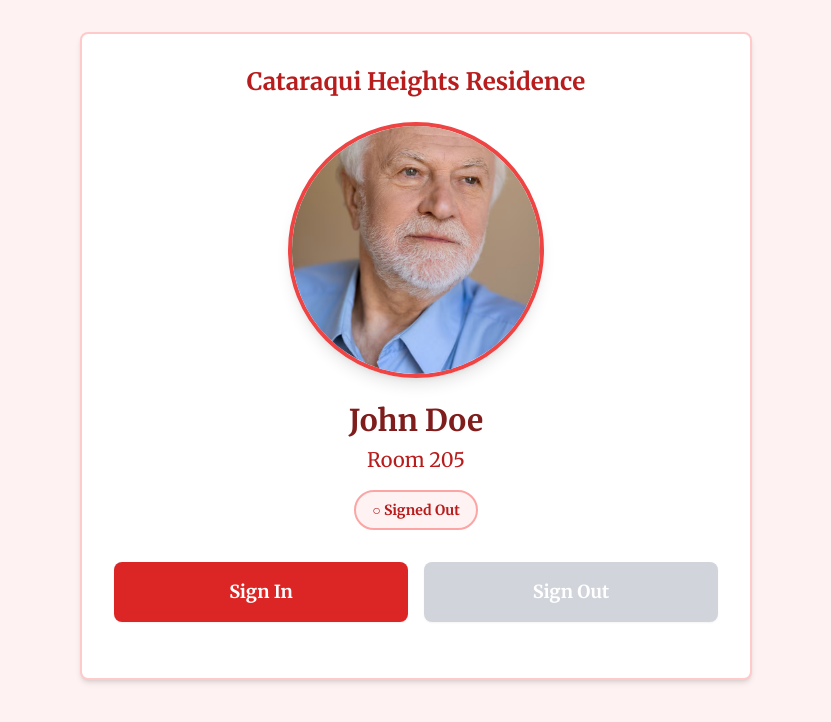
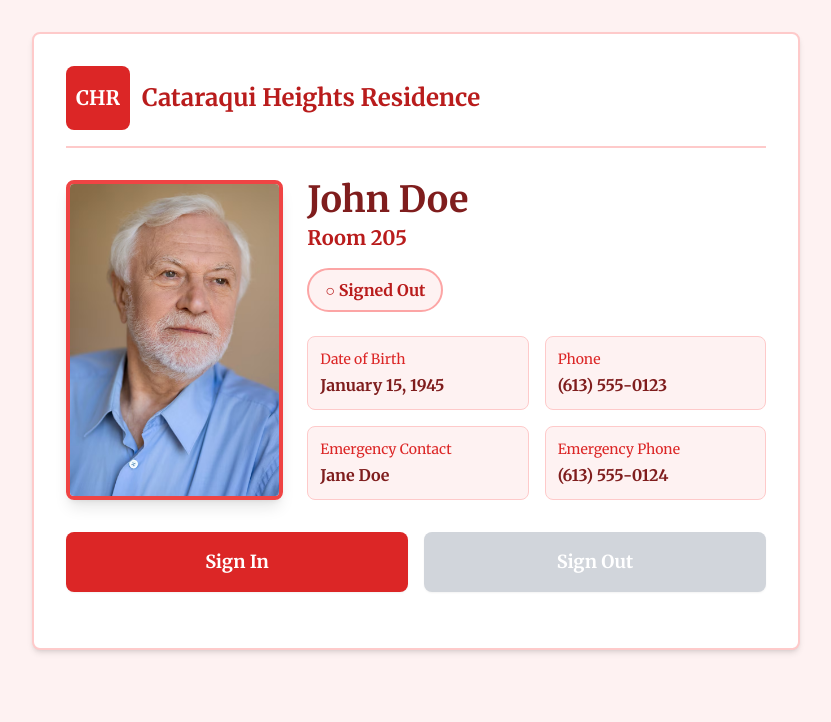
Before and after one commit to sapkota-aayush/portfolio, a Next.js app: page /resident in a window 1280 px wide. Shown: the top 722 px of the page, without its empty margins (224-1055 px from the left). Built offline with nearby package versions, Linux system fonts and the light colour scheme.

Commit message:
Update resident page: rectangular photo, more details, and logo

```diff
--- a/app/resident/page.tsx
+++ b/app/resident/page.tsx
@@ -79,18 +79,26 @@ export default function ResidentPage() {
 
   return (
     <div className="min-h-screen bg-red-50 py-4 px-3 sm:py-6 sm:px-4 md:py-8 md:px-6">
-      <div className="max-w-2xl mx-auto">
+      <div className="max-w-3xl mx-auto">
         <div className="bg-white shadow-md border-2 border-red-200 rounded-lg p-4 sm:p-6 md:p-8">
-          {/* Header */}
-          <div className="text-center mb-4 sm:mb-6">
-            <h2 className="text-lg sm:text-xl md:text-2xl font-bold text-red-700 mb-1">
+          {/* Header with Logo */}
+          <div className="flex flex-col sm:flex-row items-center justify-center sm:justify-between mb-6 sm:mb-8 pb-4 border-b-2 border-red-200">
+            <div className="flex items-center gap-3 mb-3 sm:mb-0">
+              {/* Logo placeholder - replace with actual logo image when available */}
+              <div className="w-12 h-12 sm:w-16 sm:h-16 bg-red-600 rounded-lg flex items-center justify-center">
+                <span className="text-white font-bold text-lg sm:text-xl">CHR</span>
+              </div>
+              <h2 className="text-lg sm:text-xl md:text-2xl font-bold text-red-700">
                 Cataraqui Heights Residence
               </h2>
             </div>
+          </div>
 
-          {/* Resident Photo */}
-          <div className="flex justify-center mb-4 sm:mb-6">
-            <div className="relative w-48 h-48 sm:w-56 sm:h-56 md:w-64 md:h-64 rounded-full overflow-hidden border-4 border-red-500 shadow-lg">
+          {/* Resident Photo and Info Grid */}
+          <div className="grid grid-cols-1 md:grid-cols-3 gap-4 sm:gap-6 mb-6 sm:mb-8">
+            {/* Resident Photo - Rectangular */}
+            <div className="md:col-span-1 flex justify-center md:justify-start">
+              <div className="relative w-full max-w-xs sm:max-w-sm md:w-full aspect-[3/4] rounded-lg overflow-hidden border-4 border-red-500 shadow-lg">
                 <Image
                   src="/old man photo.avif"
                   alt="Resident Photo"
@@ -102,15 +110,19 @@ export default function ResidentPage() {
             </div>
 
             {/* Resident Details */}
-          <div className="text-center mb-6 sm:mb-8">
-            <h1 className="text-xl sm:text-2xl md:text-3xl font-bold text-red-900 mb-2">
+            <div className="md:col-span-2 space-y-3 sm:space-y-4">
+              <div>
+                <h1 className="text-2xl sm:text-3xl md:text-4xl font-bold text-red-900 mb-1">
                   John Doe
                 </h1>
-            <p className="text-base sm:text-lg md:text-xl text-red-700 mb-3 sm:mb-4">
+                <p className="text-base sm:text-lg md:text-xl text-red-700 font-semibold">
                   Room 205
                 </p>
-            <div className="mt-3 sm:mt-4">
-              <span className={`inline-block px-3 py-1.5 sm:px-4 sm:py-2 rounded-full text-xs sm:text-sm font-semibold ${
+              </div>
+
+              {/* Status Badge */}
+              <div>
+                <span className={`inline-block px-4 py-2 rounded-full text-sm sm:text-base font-semibold ${
                   status === 'in'
                     ? 'bg-red-100 text-red-800 border-2 border-red-400'
                     : 'bg-red-50 text-red-700 border-2 border-red-300'
@@ -118,11 +130,35 @@ export default function ResidentPage() {
                   {status === 'in' ? '✓ Signed In' : '○ Signed Out'}
                 </span>
               </div>
+
+              {/* Additional Details */}
+              <div className="grid grid-cols-1 sm:grid-cols-2 gap-3 sm:gap-4 pt-2">
+                <div className="bg-red-50 p-3 rounded-lg border border-red-200">
+                  <p className="text-xs sm:text-sm text-red-600 font-medium mb-1">Date of Birth</p>
+                  <p className="text-sm sm:text-base text-red-900 font-semibold">January 15, 1945</p>
+                </div>
+                <div className="bg-red-50 p-3 rounded-lg border border-red-200">
+                  <p className="text-xs sm:text-sm text-red-600 font-medium mb-1">Phone</p>
+                  <p className="text-sm sm:text-base text-red-900 font-semibold">(613) 555-0123</p>
+                </div>
+                <div className="bg-red-50 p-3 rounded-lg border border-red-200">
+                  <p className="text-xs sm:text-sm text-red-600 font-medium mb-1">Emergency Contact</p>
+                  <p className="text-sm sm:text-base text-red-900 font-semibold">Jane Doe</p>
+                </div>
+                <div className="bg-red-50 p-3 rounded-lg border border-red-200">
+                  <p className="text-xs sm:text-sm text-red-600 font-medium mb-1">Emergency Phone</p>
+                  <p className="text-sm sm:text-base text-red-900 font-semibold">(613) 555-0124</p>
+                </div>
+              </div>
+
               {lastLog && (
-              <p className="text-xs sm:text-sm text-red-600 mt-2 sm:mt-3 px-2">
-                Last {lastLog.action === 'in' ? 'signed in' : 'signed out'}: {lastLog.timestamp}
+                <div className="pt-2">
+                  <p className="text-xs sm:text-sm text-red-600">
+                    <span className="font-semibold">Last {lastLog.action === 'in' ? 'signed in' : 'signed out'}:</span> {lastLog.timestamp}
                   </p>
+                </div>
               )}
+            </div>
           </div>
 
           {/* Action Buttons */}
```
Lines whose indentation alone changed are shown as unchanged.
